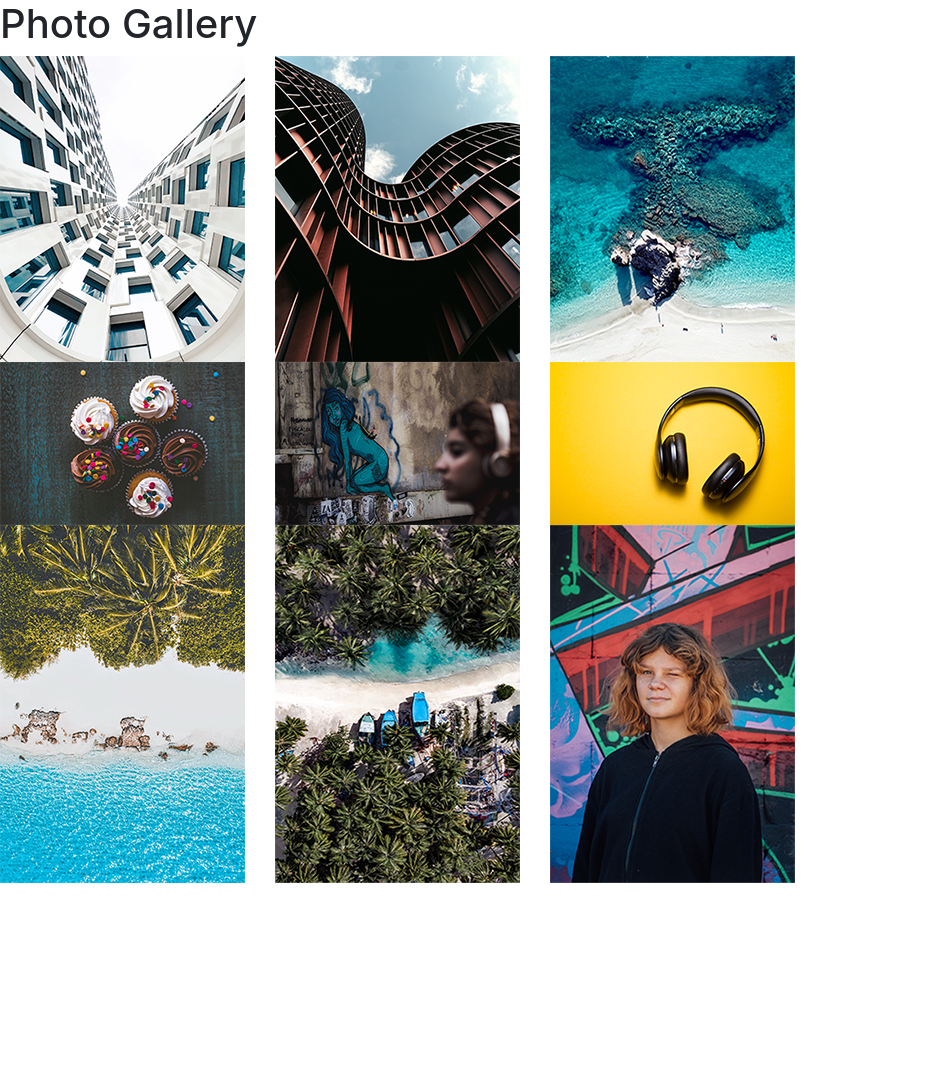
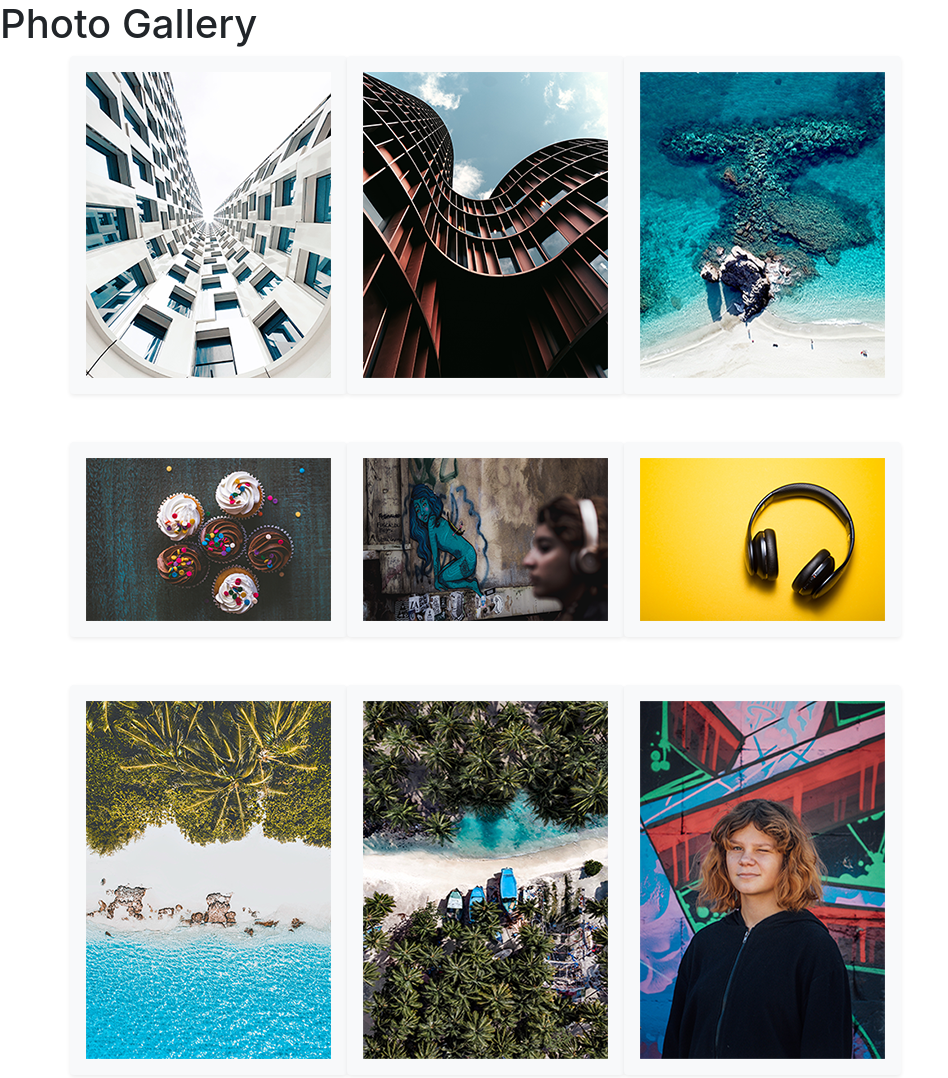
Before and after one commit to awilliams330/m2-hw2-williams-ashley, a plain HTML site: page hw2-starter-files/index.html in a window 1280 px wide. Shown: the whole page, without its empty margins (0-948 px from the left). Before the commit the page ends 883 px from the top, so only its background shows below. Drawn offline with nearby package versions, Linux system fonts and the light colour scheme.

Commit message:
Add shadow to index.html images

```diff
--- a/hw2-starter-files/index.html
+++ b/hw2-starter-files/index.html
@@ -15,24 +15,24 @@
   <body>
     <h1>Photo Gallery</h1>
 
-    <div class="">
+    <div class="container">
         <div class="row">
-            <div class="col-md-auto"><img src="img/hw2-image1.png" title="Image 1" alt="Picture of windows"></div>
-            <div class="col-md-auto"><img src="img/hw2-image5.png" title="Image 5" alt="Picture of windy building"></div>
-            <div class="col-md-auto"><img src="img/hw2-image9.png" title="Image 9" alt="Picture of arial view of beach with reef showing"></div>
+            <div class="col-md-auto shadow-sm p-3 mb-5 bg-light rounded"><img src="img/hw2-image1.png" title="Image 1" alt="Picture of windows"></div>
+            <div class="col-md-auto shadow-sm p-3 mb-5 bg-light rounded"><img src="img/hw2-image5.png" title="Image 5" alt="Picture of windy building"></div>
+            <div class="col-md-auto shadow-sm p-3 mb-5 bg-light rounded"><img src="img/hw2-image9.png" title="Image 9" alt="Picture of arial view of beach with reef showing"></div>
         </div>
 
 
         <div class="row">
-            <div class="col-md-auto"><img src="img/hw2-image2.png" title="Image 2" alt="Picture of cupcakes"></div>
-            <div class="col-md-auto"><img src="img/hw2-image3.png" title="Image 3" alt="Picture of graffiti and girl"></div>
-            <div class="col-md-auto"><img src="img/hw2-image6.png" title="Image 6" alt="Picture of headphones on yellow background"></div>
+            <div class="col-md-auto shadow-sm p-3 mb-5 bg-light rounded"><img src="img/hw2-image2.png" title="Image 2" alt="Picture of cupcakes"></div>
+            <div class="col-md-auto shadow-sm p-3 mb-5 bg-light rounded"><img src="img/hw2-image3.png" title="Image 3" alt="Picture of graffiti and girl"></div>
+            <div class="col-md-auto shadow-sm p-3 mb-5 bg-light rounded"><img src="img/hw2-image6.png" title="Image 6" alt="Picture of headphones on yellow background"></div>
         </div>
 
         <div class="row">
-            <div class="col-md-auto"><img src="img/hw2-image4.png" title="Image 4" alt="Picture of a beach"></div>
-            <div class="col-md-auto"><img src="img/hw2-image7.png" title="Image 7" alt="Picture of boat on sands of a beach with palm trees"></div>
-            <div class="col-md-auto"><img src="img/hw2-image8.png" title="Image 8" alt="Picture of girl winking in front of graffiti wall"></div>
+            <div class="col-md-auto shadow-sm p-3 mb-5 bg-light rounded"><img src="img/hw2-image4.png" title="Image 4" alt="Picture of a beach"></div>
+            <div class="col-md-auto shadow-sm p-3 mb-5 bg-light rounded"><img src="img/hw2-image7.png" title="Image 7" alt="Picture of boat on sands of a beach with palm trees"></div>
+            <div class="col-md-auto shadow-sm p-3 mb-5 bg-light rounded"><img src="img/hw2-image8.png" title="Image 8" alt="Picture of girl winking in front of graffiti wall"></div>
         </div>
     </div>
 
```
